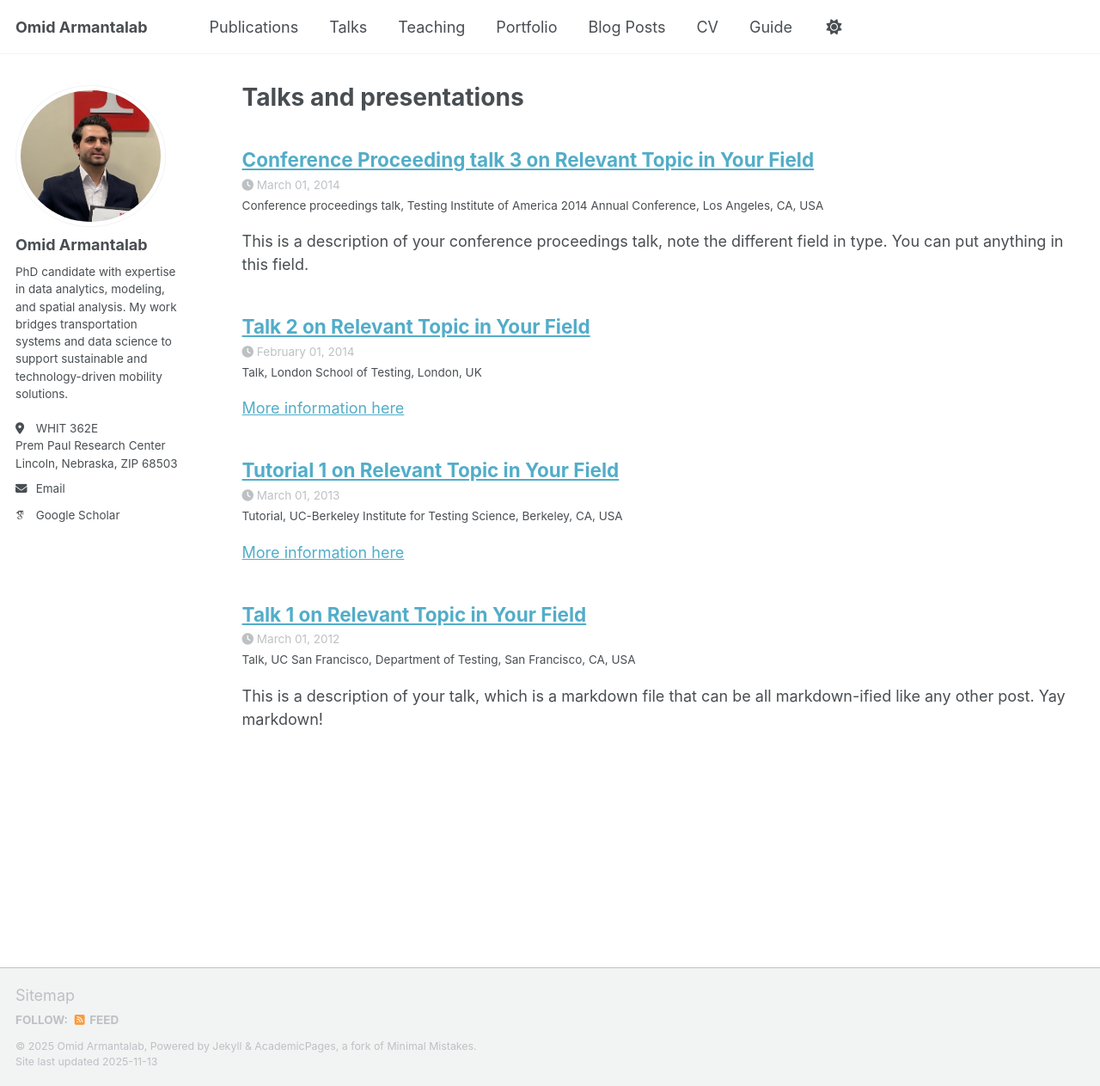
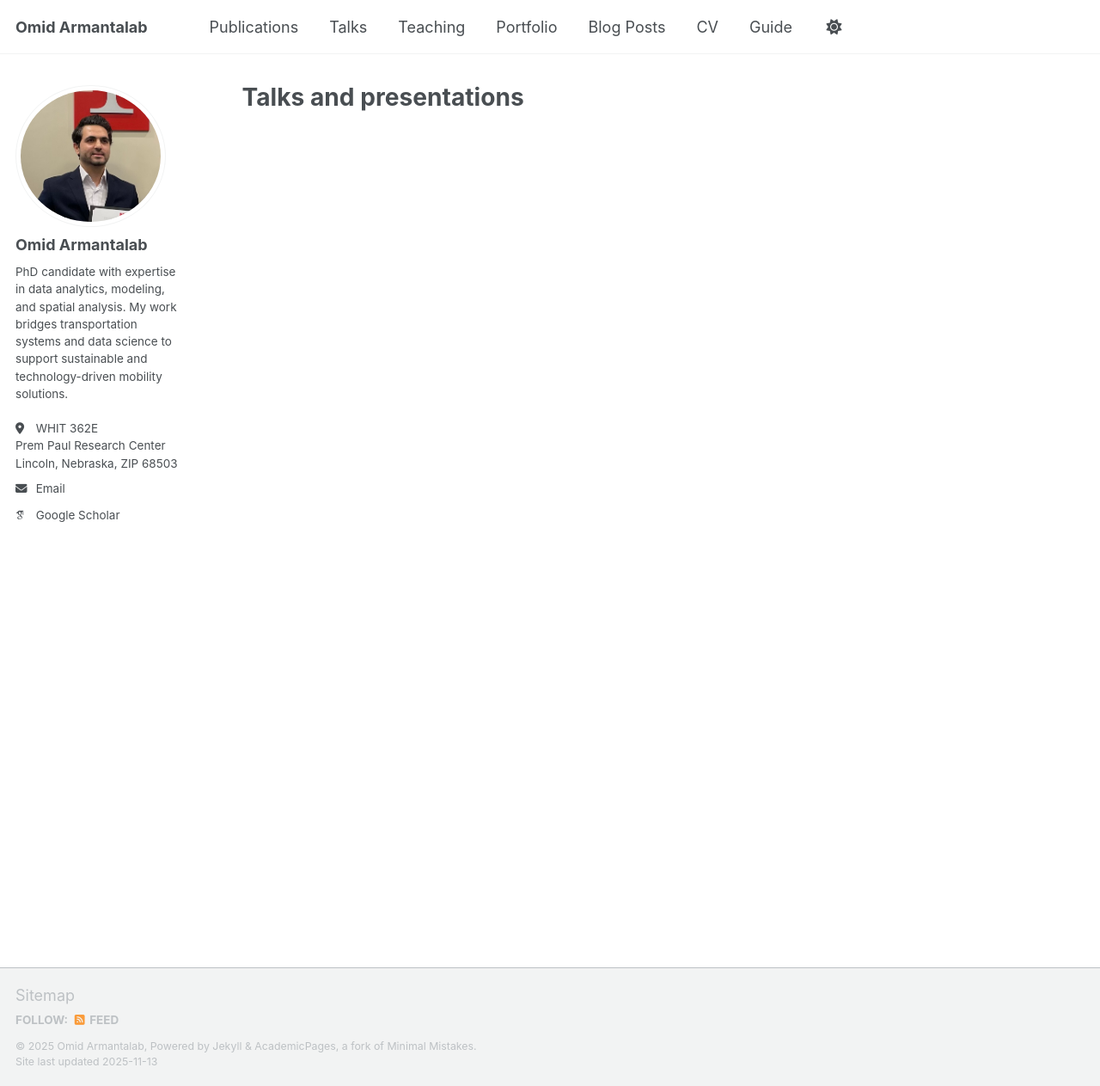
Before and after one commit to oarmantalab/oarmantalab.github.io, a Jekyll site: the page built from _pages/talks.html, in a window 1280 px wide and 1263 px high. Shown: the whole window at 86% size. Built offline with Jekyll 4.4.1, drawn with Linux system fonts in a browser that asks for light colours; some web fonts are replaced; a script that is not in the unit is left out; part of the change alters nothing that is shown.

```diff
--- a/_config.yml
+++ b/_config.yml
@@ -218,18 +218,18 @@ kramdown:
 
 # These settings control the types of collections used by the template
 collections:
-  teaching:
-    output: true
-    permalink: /:collection/:path/
+  # teaching:
+  #   output: true
+  #   permalink: /:collection/:path/
   publications:
     output: true
-    permalink: /:collection/:path/
-  portfolio:
-    output: true
-    permalink: /:collection/:path/
-  talks:
-    output: true
-    permalink: /:collection/:path/
+  #   permalink: /:collection/:path/
+  # portfolio:
+  #   output: true
+  #   permalink: /:collection/:path/
+  # talks:
+  #   output: true
+  #   permalink: /:collection/:path/
 
 
 # These settings control how pages and collections are included in the site
```
